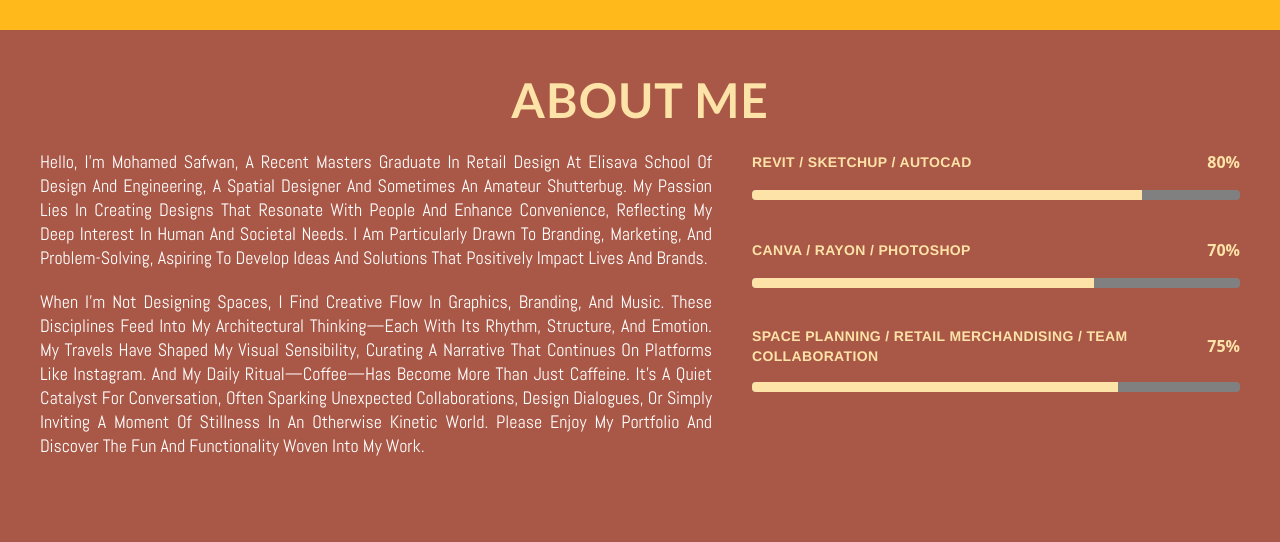
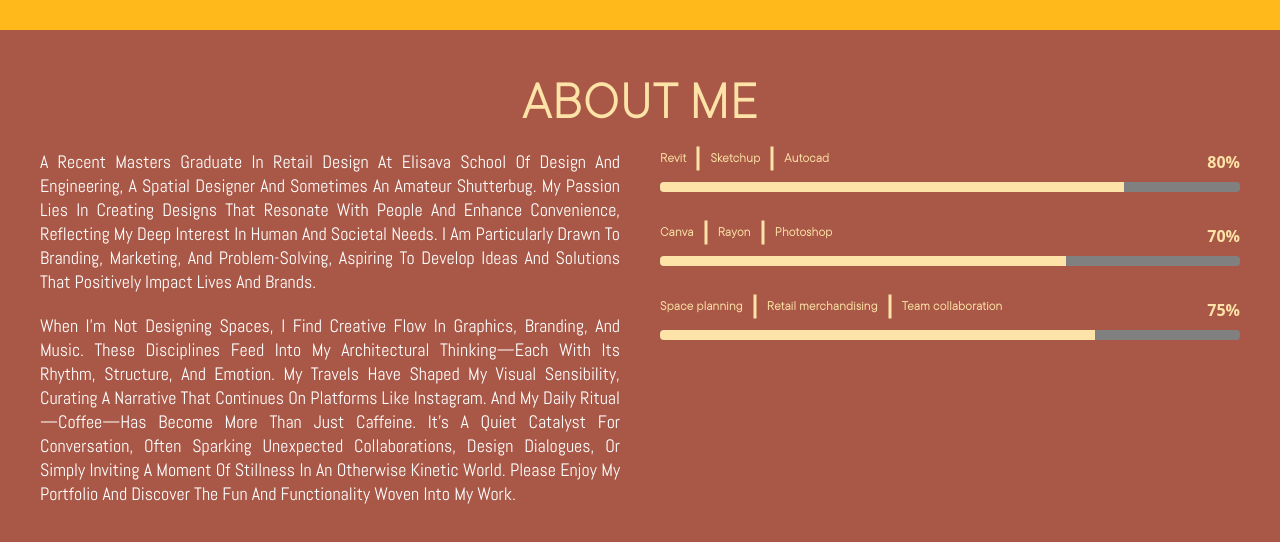
Before and after one commit to Paazilparvesh/Portfolio, a React (Vite) app: page /about in a window 1280 px wide. Shown: the part 770-1312 px from the top of the page. Built offline with nearby package versions, Linux system fonts and the light colour scheme; a web font is replaced by a local one.

Commit message:
full Updated

```diff
--- a/src/Components/About.jsx
+++ b/src/Components/About.jsx
@@ -4,17 +4,31 @@ import { ScrollTrigger } from "gsap/ScrollTrigger";
 
 gsap.registerPlugin(ScrollTrigger);
 
+// const skills = [
+//   {
+//     title: "Revit / Sketchup / Autocad",
+//     percent: 80,
+//   },
+//   {
+//     title: "Canva / Rayon / Photoshop",
+//     percent: 70,
+//   },
+//   {
+//     title: "Space planning / Retail merchandising / Team collaboration",
+//     percent: 75,
+//   },
+// ];
 const skills = [
   {
-    title: "REVIT / SKETCHUP / AUTOCAD",
+    title: ["Revit", "Sketchup", "Autocad"],
     percent: 80,
   },
   {
-    title: "Canva / Rayon / Photoshop",
+    title: ["Canva", "Rayon", "Photoshop"],
     percent: 70,
   },
   {
-    title: "Space Planning / Retail Merchandising / Team Collaboration",
+    title: ["Space planning", "Retail merchandising", "Team collaboration"],
     percent: 75,
   },
 ];
@@ -52,22 +66,21 @@ const AboutSection = () => {
       ref={sectionRef}
       className="w-full md:h-screen bg-[#a95847] flex flex-col items-center justify-start gap-5 pt-5 px-6 sm:px-10 md:px-6 lg:px-10 2xl:px-20 overflow-hidden"
     >
-      <h2 className="text-4xl mt-5 md:mt-0 lg:mt-5 sm:text-5xl md:text-5xl font-extrabold text-center text-[#fde3a7] mb-4 lg:mb-0 uppercase tracking-wide font-lato leading-tight">
-        About Me
+      <h2 className="text-4xl mt-5 md:mt-0 lg:mt-5 sm:text-5xl md:text-5xl font-extrabold text-center text-[#fde3a7] mb-4 lg:mb-0 uppercase tracking-wide font-ttcommon leading-tight">
+        About me
       </h2>
-      <div className="flex flex-col md:flex-row gap-20 md:gap-10 w-full">
+      <div className="flex flex-col md:flex-row gap-20 md:gap-10 w-full 2xl:px-20">
         {/* 📄 Text */}
-        <div className="w-full max-w-2xl">
+        <div className="w-full max-w-3xl 2xl:max-w-6xl">
           <div className=" text-white text-lg md:text-sm lg:text-lg 2xl:text-xl leading-relaxed md:leading-5 lg:leading-6 2xl:leading-7 mb-5 2xl:mb-10 font-medium capitalize font-abel space-y-5 text-justify w-full">
             <p>
-              Hello, I'm Mohamed Safwan, a recent masters graduate in Retail
-              Design at Elisava school of design and engineering, a spatial
-              designer and sometimes an amateur shutterbug. My passion lies in
-              creating designs that resonate with people and enhance
-              convenience, reflecting my deep interest in human and societal
-              needs. I am particularly drawn to branding, marketing, and
-              problem-solving, aspiring to develop ideas and solutions that
-              positively impact lives and brands.
+              a recent masters graduate in Retail Design at Elisava school of
+              design and engineering, a spatial designer and sometimes an
+              amateur shutterbug. My passion lies in creating designs that
+              resonate with people and enhance convenience, reflecting my deep
+              interest in human and societal needs. I am particularly drawn to
+              branding, marketing, and problem-solving, aspiring to develop
+              ideas and solutions that positively impact lives and brands.
             </p>
             <p>
               When I’m not designing spaces, I find creative flow in graphics,
@@ -85,16 +98,27 @@ const AboutSection = () => {
         </div>
 
         {/* 🧠 Skills */}
-        <div className="space-y-8 -mt-12 md:mt-0 mb-10 max-w-3xl">
+        <div className="space-y-8 -mt-12 md:mt-0 mb-10 w-full ">
           {skills.map(({ title, percent }, i) => (
-            <div key={i}>
-              <div className="flex justify-between items-center mb-2 2xl:mb-4">
-                <h3 className="text-[#fde3a7] text-sm md:text-md lg:text-md 2xl:text-xl font-semibold uppercase tracking-wide font-helvetica">
-                  {title}
-                </h3>
-                <p className="text-[#fde3a7] text-sm sm:text-base font-semibold">
-                  {percent}%
-                </p>
+            <div key={i} className="flex flex-col">
+              <div className="flex justify-between md:gap-8">
+                <div className="flex gap-">
+                  {title.map((ti, idx) => (
+                    <div key={idx} className="flex items-center mb-4">
+                      <h3 className="text-[#fde3a7] text-xs md:text-md lg:text-md 2xl:text-xl font-semibold tracking-wide font-ttcommon ">
+                        {ti}
+                      </h3>
+                      {idx < title.length - 1 && (
+                        <span className=" w-5 text-[#fde3a7] font-semibold px-3 border-b-3 transform rotate-90"></span>
+                      )}
+                    </div>
+                  ))}
+                </div>
+                <div className="flex justify-between items-center mb-2 2xl:mb-4">
+                  <p className="text-[#fde3a7] text-sm sm:text-base font-semibold">
+                    {percent}%
+                  </p>
+                </div>
               </div>
               <progress
                 ref={(el) => (barsRef.current[i] = el)}
--- a/src/Components/InnerProject.jsx
+++ b/src/Components/InnerProject.jsx
@@ -264,7 +264,7 @@ function InnerProject() {
         {/* Fixed Left Section */}
         <div className="md:fixed md:top-30 left-0 md:left-5 w-full md:w-70 xl:w-100 2xl:w-[30vw] md:h-[calc(100vh-5rem)] bg-[#FFB91A] flex flex-col px-5 py-4 z-50 md:shadow-2xl pb-20">
           {/* Title */}
-          <h1 className="text-black text-wrap text-[8vw] md:text-[2vw] font-semibold font-abel uppercase tracking-wider">
+          <h1 className="text-black text-wrap text-[8vw] md:text-[2vw] font-semibold font-ttcommon tracking-wider">
             {project.title}
           </h1>
           <p className="text-xs">Copyright © All rights reserved.</p>
--- a/src/Components/Projects.jsx
+++ b/src/Components/Projects.jsx
@@ -38,7 +38,7 @@ export default function ProjectsScatteredGrid() {
 
                   {/* Hover Overlay */}
                   <div className="absolute inset-0 transition duration-300 ease-in-out flex justify-center items-center">
-                    <span className="md:opacity-0 group-hover:opacity-100 text-black font-medium text-2xl md:text-3xl tracking-wider font-tanmon text-center px-2 -mt-80 md:mt-0 capitalize">
+                    <span className="md:opacity-0 group-hover:opacity-100 text-black font-medium text-2xl md:text-lg lg:text-xl 2xl:text-xl tracking-wider font-tanmon text-center px-2 -mt-80 md:mt-0 capitalize">
                       {project.title}
                     </span>
                   </div>
@@ -48,7 +48,7 @@ export default function ProjectsScatteredGrid() {
           );
         })}
       </div>
-      <p className="transform translate-y-16 px-2 font-ttcommons sm:text-lg">
+      <p className="transform translate-y-16 px-2 font-ttcommons font-extralight text-gray-600 text-sm">
         Copyright @ All rights reserved
       </p>
     </section>
--- a/src/Data/ExperienceList.jsx
+++ b/src/Data/ExperienceList.jsx
@@ -30,7 +30,7 @@ const educationData = [
     desc: "Site architect involving in-situ condition tweaks & facade solutions, customer service and problem solving.",
   },
   {
-      year: "2023-2024",
+    year: "2023-2025",
     role: "Masters Graduate",
     company: "Elisava Design and Engineering, Spain",
     desc: "Specialized in Retail Design with focus on spatial strategy, customer experience and sustainable material study.",
```
Also changed, not shown: src/Data/ProjectList.jsx (+8 -8 lines). Lines whose indentation alone changed are shown as unchanged.
